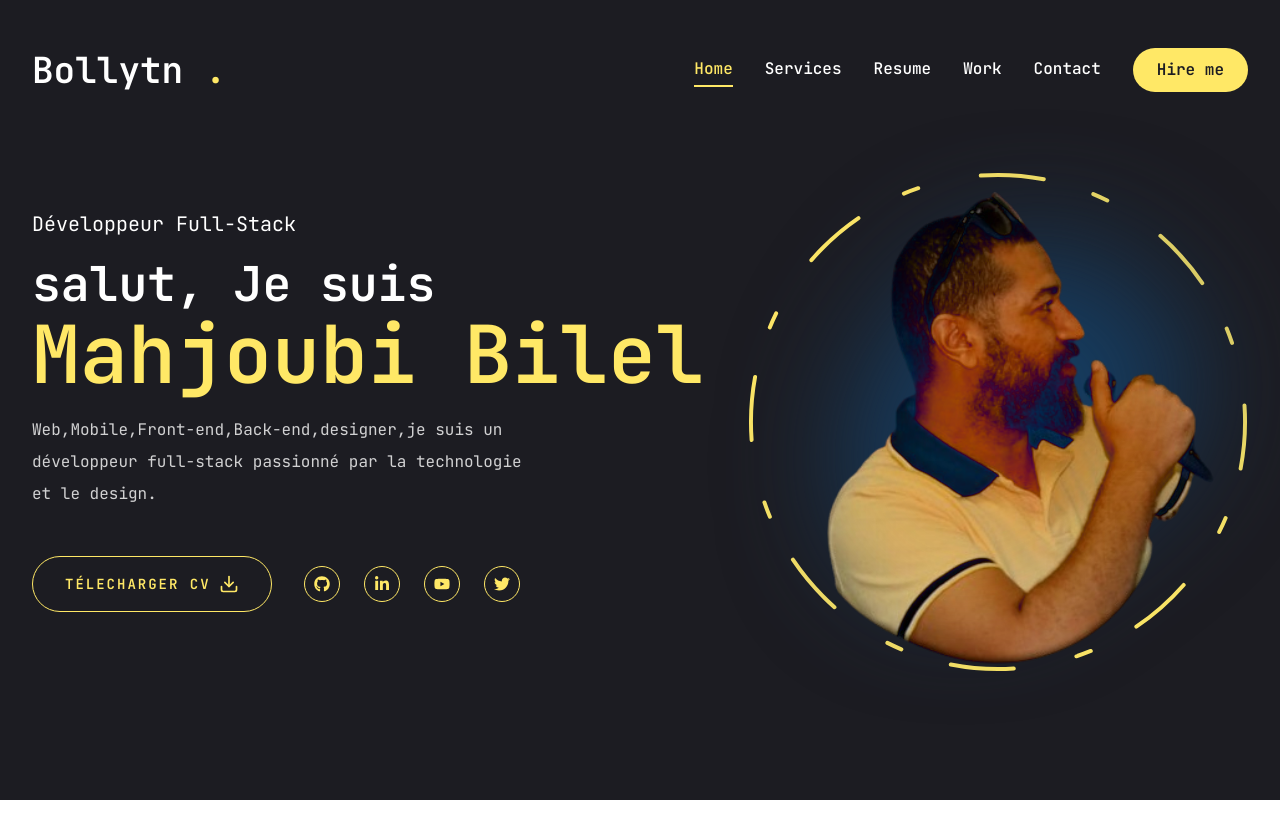
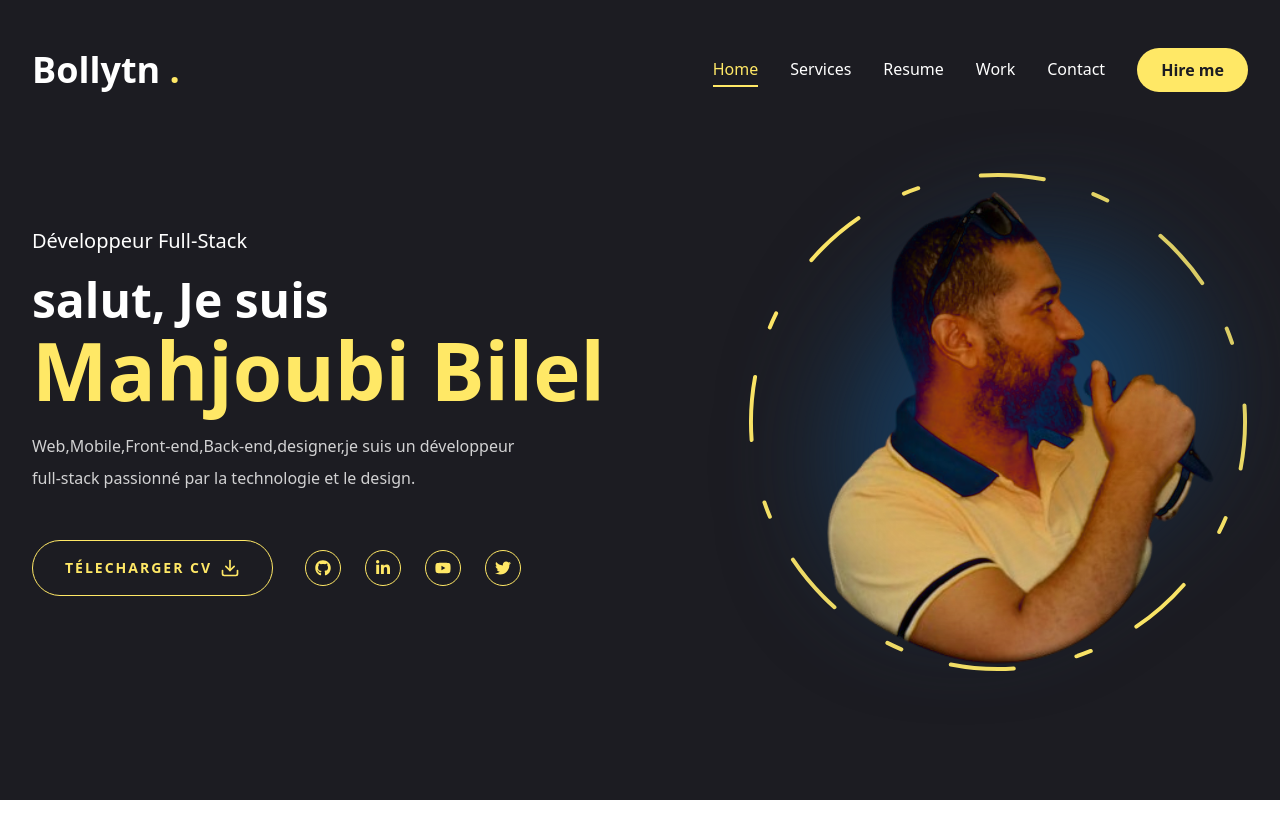
Before and after one commit to bollytn/prof.info, a Next.js app: page / in a window 1280 px wide. Shown: the top 838 px of the page. Built offline with nearby package versions, Linux system fonts and the light colour scheme.

Commit message:
layout done

```diff
--- a/app/layout.jsx
+++ b/app/layout.js
@@ -1,4 +1,4 @@
-import { JetBrains_Mono as JetBrainsMono } from "next/font/google";
+import { Geist, Geist_Mono } from "next/font/google";
 import { SpeedInsights } from "@vercel/speed-insights/next"
 import "./globals.css";
 
@@ -7,21 +7,29 @@ import Header from "@/components/Header";
 import PageTransition from "@/components/PageTransition";
 import StairTransition from "@/components/StairTransition";
 
-const jetBrainsMono = JetBrainsMono({
-  variable: "--font-jetbrains-mono",
+const geistSans = Geist({
+  variable: "--font-geist-sans",
   subsets: ["latin"],
-  weight: ["100", "200", "300", "400", "500", "600", "700", "800"],
+  display: 'swap',
+});
+
+const geistMono = Geist_Mono({
+  variable: "--font-geist-mono",
+  subsets: ["latin"],
+  display: 'swap',
 });
 
 export const metadata = {
-  title: "Portfolio",
-  description: "Portfolio of a web developer",
+  title: "Create Next App",
+  description: "Generated by create next app",
 };
 
 export default function RootLayout({ children }) {
   return (
-    <html lang="en">
-      <body className={jetBrainsMono.variable}>
+    <html lang="en" suppressHydrationWarning>
+      <body
+        className={`${geistSans.variable} ${geistMono.variable} antialiased`}
+      >
         <Header />
         <StairTransition />
         <PageTransition>{children}
```
